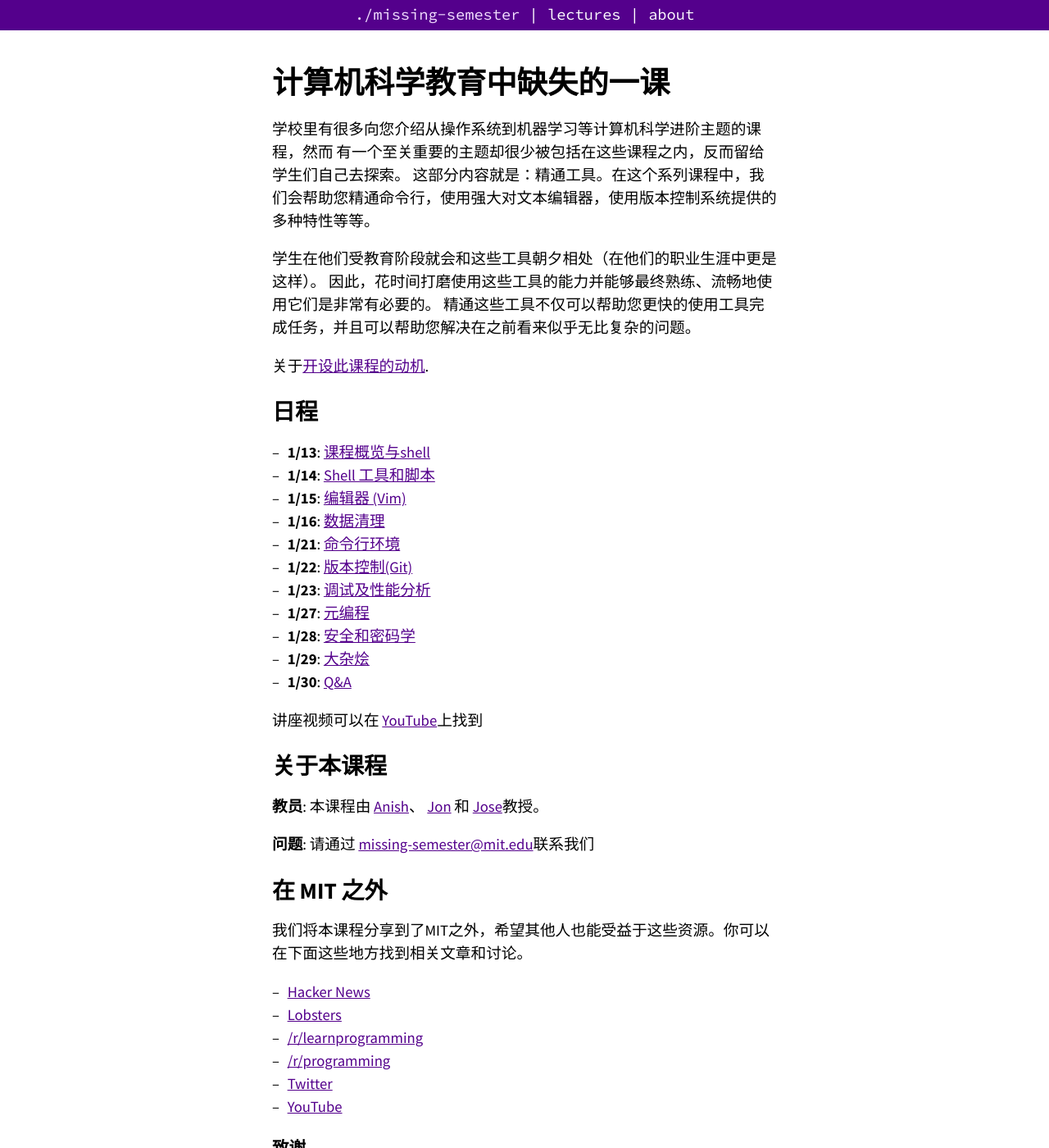
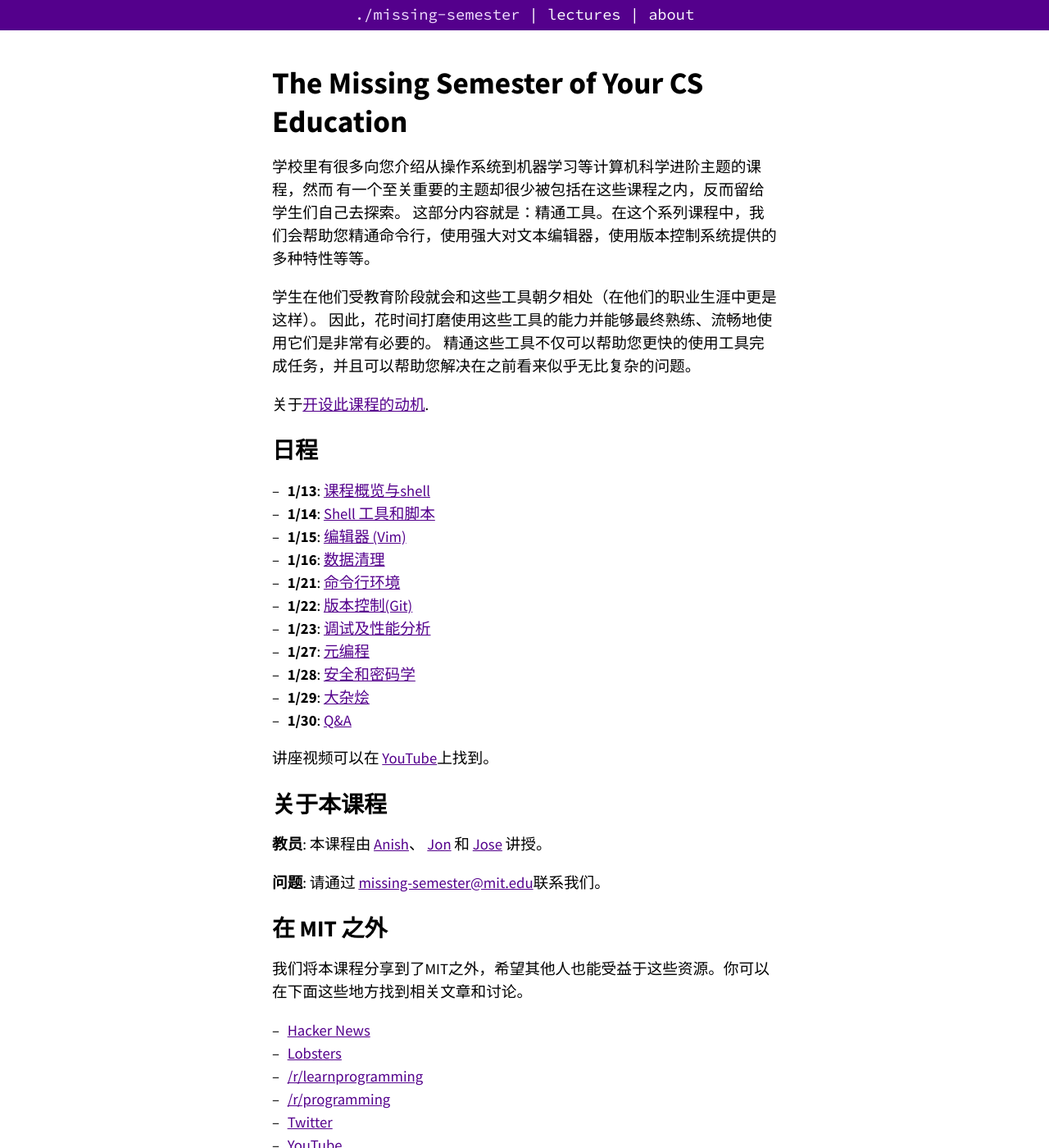
Before and after one commit to missing-semester-cn/missing-semester-cn.github.io, a Jekyll site: the page built from index.md, in a window 1280 px wide and 1400 px high. Shown: the whole window at 82% size. Built offline with Jekyll 4.4.1, drawn with Linux system fonts in a browser that asks for light colours.

Commit message:
change title

```diff
--- a/index.md
+++ b/index.md
@@ -1,6 +1,6 @@
 ---
 layout: page
-title: 计算机科学教育中缺失的一课
+title: The Missing Semester of Your CS Education
 ---
 
 学校里有很多向您介绍从操作系统到机器学习等计算机科学进阶主题的课程，然而
@@ -44,13 +44,13 @@ Sign up for the IAP 2020 class by filling out this [registration form](https://f
 </ul>
 
 讲座视频可以在 [
-YouTube](https://www.youtube.com/playlist?list=PLyzOVJj3bHQuloKGG59rS43e29ro7I57J)上找到
+YouTube](https://www.youtube.com/playlist?list=PLyzOVJj3bHQuloKGG59rS43e29ro7I57J)上找到。
 
 # 关于本课程
 
-**教员**: 本课程由 [Anish](https://www.anishathalye.com/)、 [Jon](https://thesquareplanet.com/) 和 [Jose](http://josejg.com/)教授。
+**教员**: 本课程由 [Anish](https://www.anishathalye.com/)、 [Jon](https://thesquareplanet.com/) 和 [Jose](http://josejg.com/) 讲授。
 
-**问题**: 请通过 [missing-semester@mit.edu](mailto:missing-semester@mit.edu)联系我们
+**问题**: 请通过 [missing-semester@mit.edu](mailto:missing-semester@mit.edu)联系我们。
 
 # 在 MIT 之外
 
```
